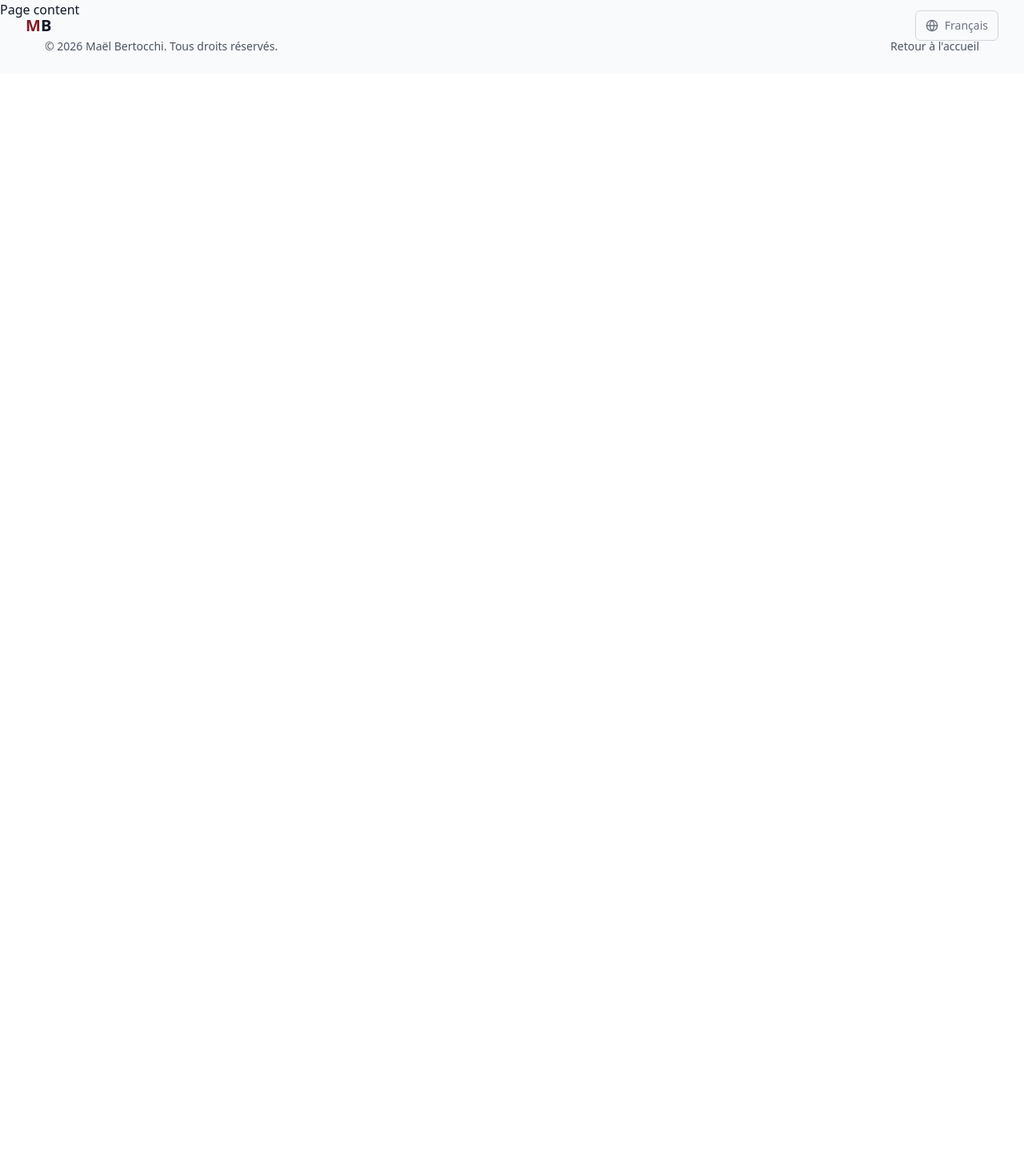
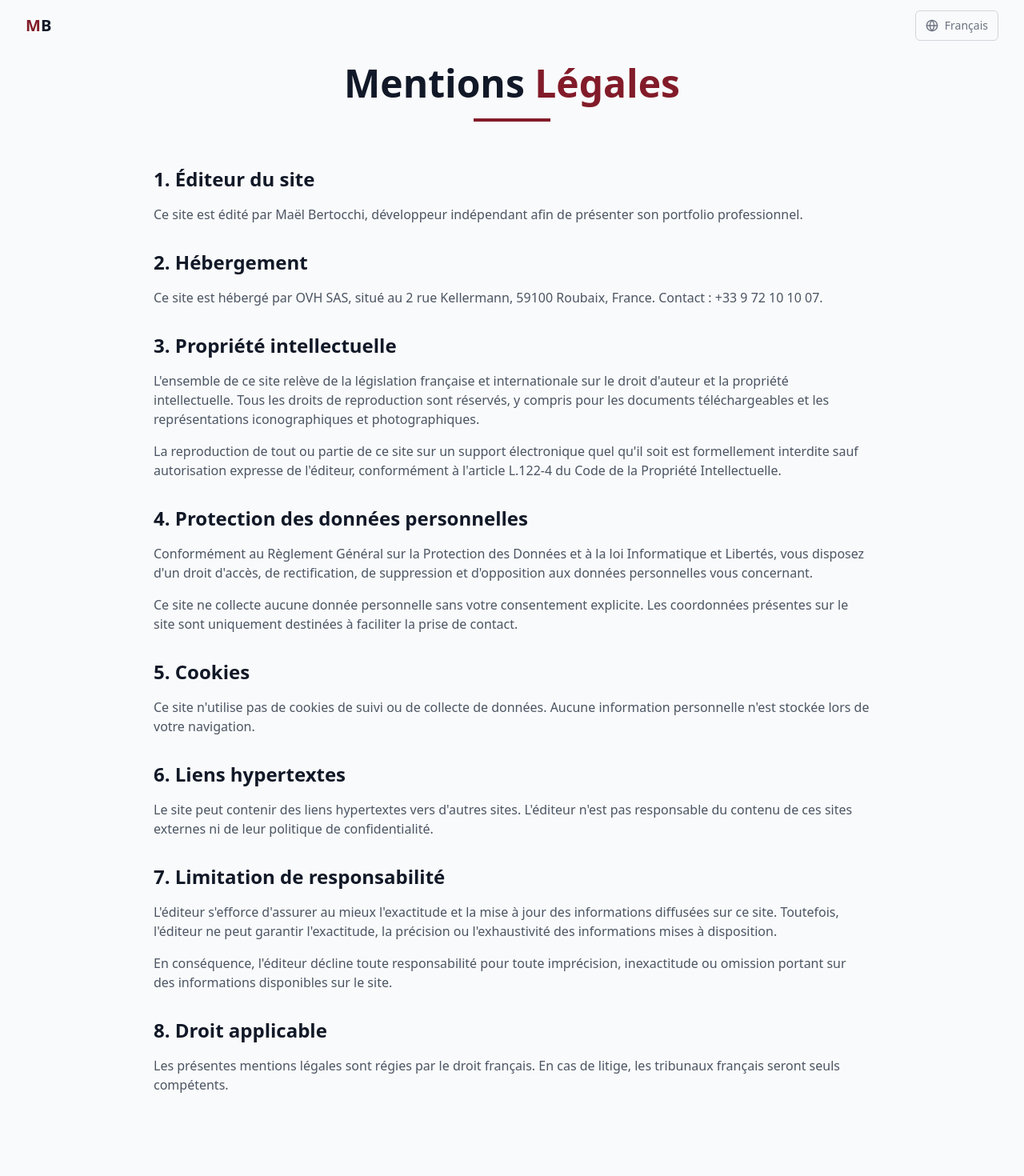
Before and after one commit to mael-bertocchi/my-portfolio, a React (Vite) app: page /legal in a window 1280 px wide. Shown: the top 1470 px of the page at 80% size. Before the commit the page ends 800 px from the top, so only its background shows below. Built offline with nearby package versions, Linux system fonts and the light colour scheme.

Commit message:
feat: add legal notice page

```diff
--- a/src/components/navigation.tsx
+++ b/src/components/navigation.tsx
@@ -67,7 +67,7 @@ function NavigationComponent(): Maybe<JSX.Element> {
             <div className="container mx-auto px-4 sm:px-6 lg:px-8">
                 <div className="flex items-center justify-between h-16">
                     <Link to="/" className="text-xl font-bold" aria-label="Home">
-                        <span className="text-[#821b29]">M</span><span className="text-gray-900">B</span>
+                        <span className="text-accent">M</span><span className="text-gray-900">B</span>
                     </Link>
 
                     {pathname !== '/legal' && (
--- a/src/locales/en.json
+++ b/src/locales/en.json
@@ -193,47 +193,44 @@
     "page-title": "Maël Bertocchi — Legal Notice",
     "sections": {
       "publisher": {
-        "title": "1. Website Publisher",
+        "title": "Website Publisher",
         "content": "This website is published by Maël Bertocchi, an independent developer, to present his professional portfolio."
       },
       "hosting": {
-        "title": "2. Hosting",
-        "host": "Host:",
-        "host-name": "GitHub, Inc.",
-        "address": "Address:",
-        "address-value": "88 Colin P. Kelly Jr Street, San Francisco, CA 94107, United States"
+        "title": "Hosting",
+        "content": "This site is hosted by OVH SAS, located at 2 rue Kellermann, 59100 Roubaix, France. Contact: +33 9 72 10 10 07."
       },
       "intellectual-property": {
-        "title": "3. Intellectual Property",
+        "title": "Intellectual Property",
         "content": {
           "0": "All content on this site is subject to French and international copyright and intellectual property law. All reproduction rights are reserved, including for downloadable documents and iconographic and photographic representations.",
           "1": "The reproduction of all or part of this site on any electronic medium is strictly prohibited without the express authorization of the publisher, in accordance with Article L.122-4 of the French Intellectual Property Code."
         }
       },
       "personal-data": {
-        "title": "4. Personal Data Protection",
+        "title": "Personal Data Protection",
         "content": {
           "0": "In accordance with the General Data Protection Regulation and the French Data Protection Act, you have the right to access, rectify, delete and object to personal data concerning you.",
           "1": "This site does not collect any personal data without your explicit consent. The contact information on the site is solely intended to facilitate communication."
         }
       },
       "cookies": {
-        "title": "5. Cookies",
+        "title": "Cookies",
         "content": "This site does not use tracking or data collection cookies. No personal information is stored during your browsing."
       },
       "external-links": {
-        "title": "6. External Links",
+        "title": "External Links",
         "content": "This site may contain hyperlinks to other websites. The publisher is not responsible for the content of these external sites or their privacy policies."
       },
       "liability": {
-        "title": "7. Limitation of Liability",
+        "title": "Limitation of Liability",
         "content": {
           "0": "The publisher strives to ensure the accuracy and currency of the information on this site. However, the publisher cannot guarantee the accuracy, precision or completeness of the information provided.",
           "1": "Consequently, the publisher disclaims all responsibility for any inaccuracy, inexactitude or omission in the information available on the site."
         }
       },
       "applicable-law": {
-        "title": "8. Applicable Law",
+        "title": "Applicable Law",
         "content": "These legal notices are governed by French law. In case of dispute, French courts shall have sole jurisdiction."
       }
     },
--- a/src/locales/fr.json
+++ b/src/locales/fr.json
@@ -193,47 +193,44 @@
     "page-title": "Maël Bertocchi — Mentions Légales",
     "sections": {
       "publisher": {
-        "title": "1. Éditeur du site",
+        "title": "Éditeur du site",
         "content": "Ce site est édité par Maël Bertocchi, développeur indépendant afin de présenter son portfolio professionnel."
       },
       "hosting": {
-        "title": "2. Hébergement",
-        "host": "Hébergeur :",
-        "host-name": "GitHub, Inc.",
-        "address": "Adresse :",
-        "address-value": "88 Colin P. Kelly Jr Street, San Francisco, CA 94107, États-Unis"
+        "title": "Hébergement",
+        "content": "Ce site est hébergé par OVH SAS, situé au 2 rue Kellermann, 59100 Roubaix, France. Contact : +33 9 72 10 10 07."
       },
       "intellectual-property": {
-        "title": "3. Propriété intellectuelle",
+        "title": "Propriété intellectuelle",
         "content": {
           "0": "L'ensemble de ce site relève de la législation française et internationale sur le droit d'auteur et la propriété intellectuelle. Tous les droits de reproduction sont réservés, y compris pour les documents téléchargeables et les représentations iconographiques et photographiques.",
           "1": "La reproduction de tout ou partie de ce site sur un support électronique quel qu'il soit est formellement interdite sauf autorisation expresse de l'éditeur, conformément à l'article L.122-4 du Code de la Propriété Intellectuelle."
         }
       },
       "personal-data": {
-        "title": "4. Protection des données personnelles",
+        "title": "Protection des données personnelles",
         "content": {
           "0": "Conformément au Règlement Général sur la Protection des Données et à la loi Informatique et Libertés, vous disposez d'un droit d'accès, de rectification, de suppression et d'opposition aux données personnelles vous concernant.",
           "1": "Ce site ne collecte aucune donnée personnelle sans votre consentement explicite. Les coordonnées présentes sur le site sont uniquement destinées à faciliter la prise de contact."
         }
       },
       "cookies": {
-        "title": "5. Cookies",
+        "title": "Cookies",
         "content": "Ce site n'utilise pas de cookies de suivi ou de collecte de données. Aucune information personnelle n'est stockée lors de votre navigation."
       },
       "external-links": {
-        "title": "6. Liens hypertextes",
+        "title": "Liens hypertextes",
         "content": "Le site peut contenir des liens hypertextes vers d'autres sites. L'éditeur n'est pas responsable du contenu de ces sites externes ni de leur politique de confidentialité."
       },
       "liability": {
-        "title": "7. Limitation de responsabilité",
+        "title": "Limitation de responsabilité",
         "content": {
           "0": "L'éditeur s'efforce d'assurer au mieux l'exactitude et la mise à jour des informations diffusées sur ce site. Toutefois, l'éditeur ne peut garantir l'exactitude, la précision ou l'exhaustivité des informations mises à disposition.",
           "1": "En conséquence, l'éditeur décline toute responsabilité pour toute imprécision, inexactitude ou omission portant sur des informations disponibles sur le site."
         }
       },
       "applicable-law": {
-        "title": "8. Droit applicable",
+        "title": "Droit applicable",
         "content": "Les présentes mentions légales sont régies par le droit français. En cas de litige, les tribunaux français seront seuls compétents."
       }
     },
--- a/src/main.tsx
+++ b/src/main.tsx
@@ -12,7 +12,7 @@ import { createBrowserRouter, Outlet, RouterProvider } from 'react-router-dom'
  * @function Layout
  * @description The Layout component serves as a wrapper for the main content of the application.
  */
-function Layout() {
+export function Layout() {
     return (
         <div className="font-sans bg-gray-50 text-gray-900">
             <NavigationComponent />
--- a/src/pages/legal/legal.tsx
+++ b/src/pages/legal/legal.tsx
@@ -1,13 +1,108 @@
 import { type JSX } from 'react';
+import { useTranslation } from 'react-i18next';
 
 /**
  * @function LegalPage
- * @description Renders the legal notice page, displaying various sections such as publisher information, hosting details, intellectual property rights, personal data handling, cookies usage, external links, liability, and applicable law. Each section's title and content are translated using the i18n library.
+ * @description Contains the legal notice page, which informs users about the legal aspects of the website.
  */
 function LegalPage(): JSX.Element {
+    const { t } = useTranslation();
+
     return (
-        <div>
-            <h1>Page content</h1>
+        <div className="px-10 sm:px-14 md:px-18 lg:px-22 py-20 bg-gray-50 min-h-screen">
+            <div className="max-w-4xl mx-auto">
+                <div className="text-center mb-16">
+                    <div className="inline-block relative">
+                        <h1 className="text-3xl sm:text-4xl lg:text-5xl font-bold text-gray-900 mb-4">
+                            <span>{t('legal.title')}</span> <span className="text-accent">{t('legal.title-accent')}</span>
+                        </h1>
+                        <div className="absolute -bottom-2 left-1/2 transform -translate-x-1/2 w-24 h-1 bg-accent"></div>
+                    </div>
+                </div>
+
+                <div className="prose prose-lg max-w-none">
+                    <div className="mb-8">
+                        <h2 className="text-2xl font-bold text-gray-900 mb-4">
+                            1. {t('legal.sections.publisher.title')}
+                        </h2>
+                        <p className="text-gray-600">
+                            {t('legal.sections.publisher.content')}
+                        </p>
+                    </div>
+
+                    <div className="mb-8">
+                        <h2 className="text-2xl font-bold text-gray-900 mb-4">
+                            2. {t('legal.sections.hosting.title')}
+                        </h2>
+                        <p className="text-gray-600">
+                            {t('legal.sections.hosting.content')}
+                        </p>
+                    </div>
+
+                    <div className="mb-8">
+                        <h2 className="text-2xl font-bold text-gray-900 mb-4">
+                            3. {t('legal.sections.intellectual-property.title')}
+                        </h2>
+                        <p className="text-gray-600 mb-4">
+                            {t('legal.sections.intellectual-property.content.0')}
+                        </p>
+                        <p className="text-gray-600">
+                            {t('legal.sections.intellectual-property.content.1')}
+                        </p>
+                    </div>
+
+                    <div className="mb-8">
+                        <h2 className="text-2xl font-bold text-gray-900 mb-4">
+                            4. {t('legal.sections.personal-data.title')}
+                        </h2>
+                        <p className="text-gray-600 mb-4">
+                            {t('legal.sections.personal-data.content.0')}
+                        </p>
+                        <p className="text-gray-600 mb-4">
+                            {t('legal.sections.personal-data.content.1')}
+                        </p>
+                    </div>
+
+                    <div className="mb-8">
+                        <h2 className="text-2xl font-bold text-gray-900 mb-4">
+                            5. {t('legal.sections.cookies.title')}
+                        </h2>
+                        <p className="text-gray-600">
+                            {t('legal.sections.cookies.content')}
+                        </p>
+                    </div>
+
+                    <div className="mb-8">
+                        <h2 className="text-2xl font-bold text-gray-900 mb-4">
+                            6. {t('legal.sections.external-links.title')}
+                        </h2>
+                        <p className="text-gray-600">
+                            {t('legal.sections.external-links.content')}
+                        </p>
+                    </div>
+
+                    <div className="mb-8">
+                        <h2 className="text-2xl font-bold text-gray-900 mb-4">
+                            7. {t('legal.sections.liability.title')}
+                        </h2>
+                        <p className="text-gray-600 mb-4">
+                            {t('legal.sections.liability.content.0')}
+                        </p>
+                        <p className="text-gray-600">
+                            {t('legal.sections.liability.content.1')}
+                        </p>
+                    </div>
+
+                    <div className="mb-8">
+                        <h2 className="text-2xl font-bold text-gray-900 mb-4">
+                            8. {t('legal.sections.applicable-law.title')}
+                        </h2>
+                        <p className="text-gray-600">
+                            {t('legal.sections.applicable-law.content')}
+                        </p>
+                    </div>
+                </div>
+            </div>
         </div>
     );
 };
```
